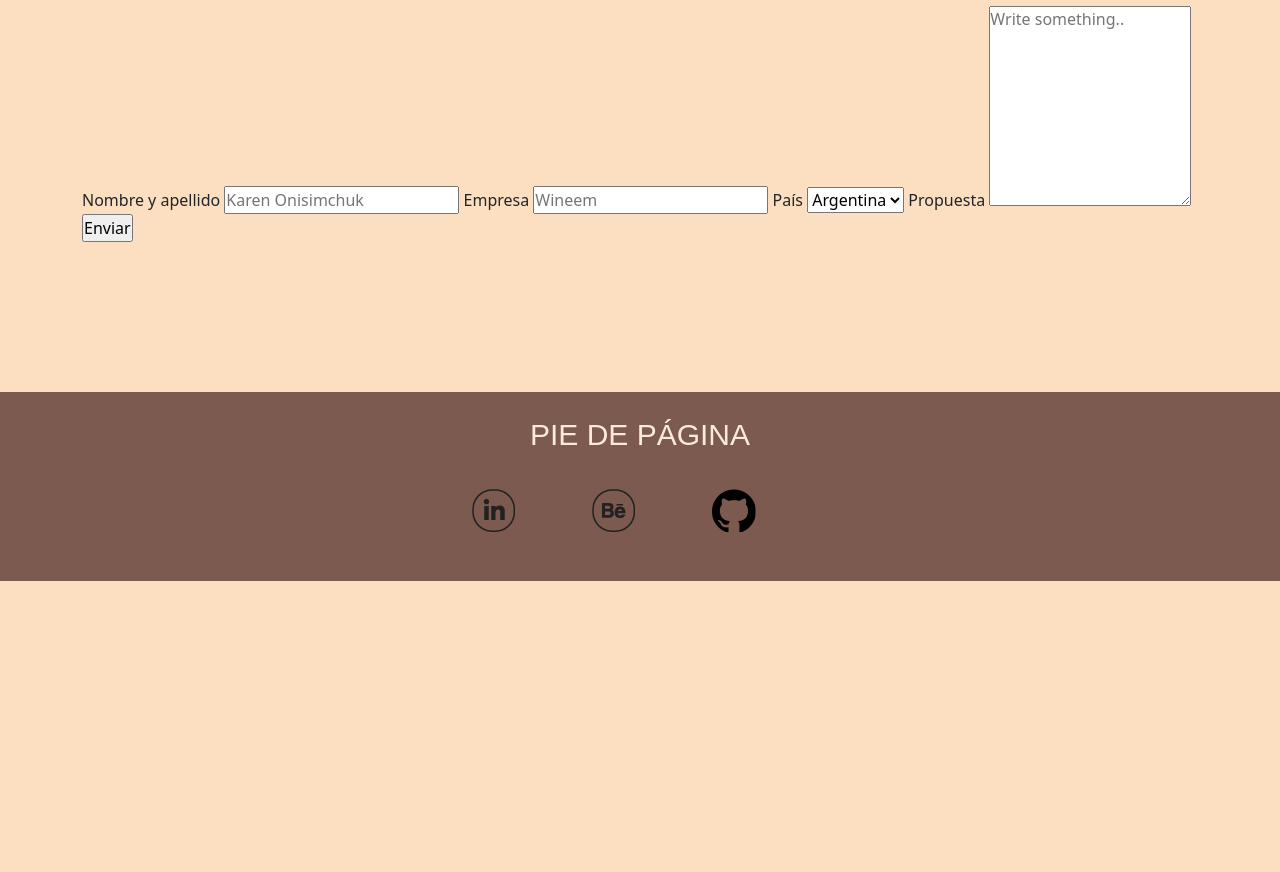
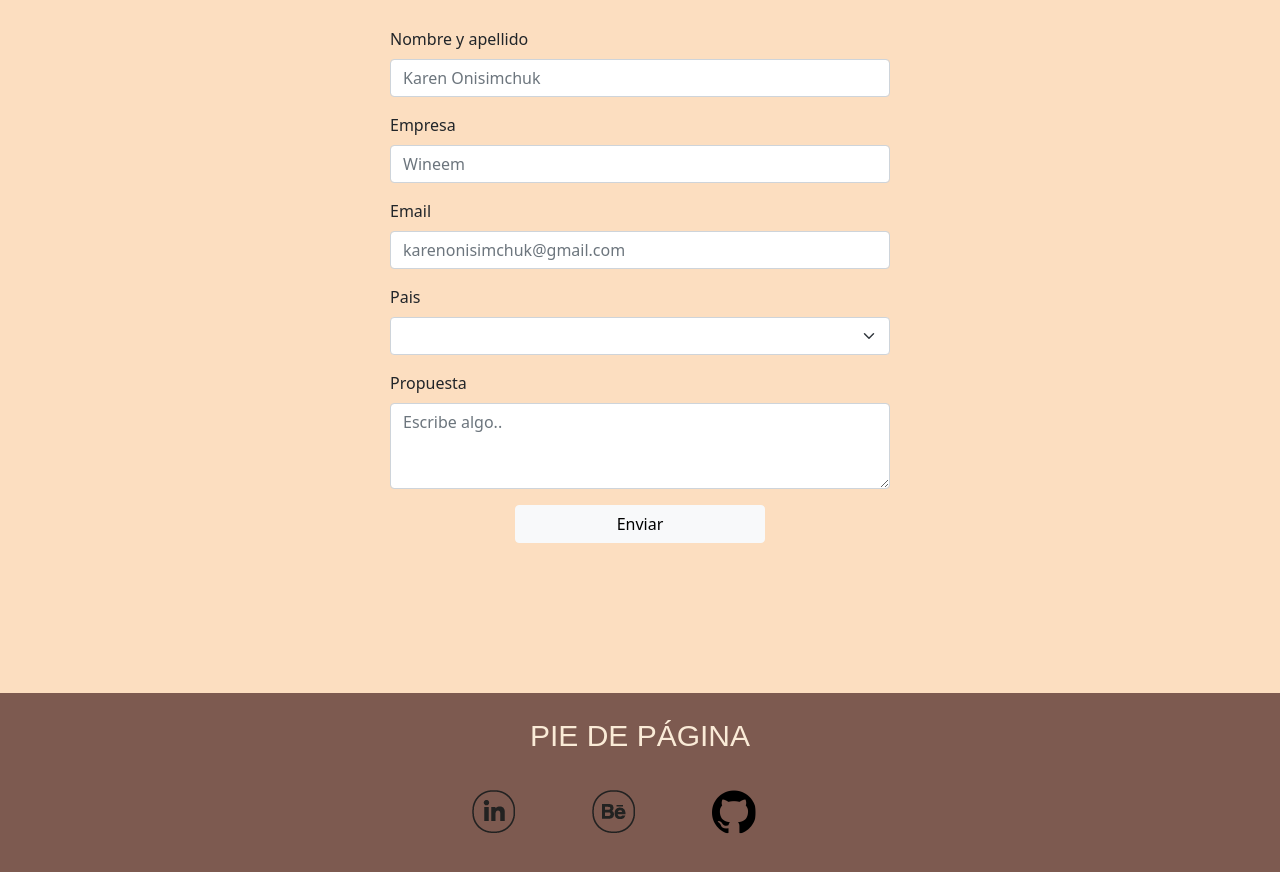
Before and after one commit to Karenonisimchuk/Git-Onisimchuk-coderhouse, a website: page secciones/contacto.html in a window 1280 px wide. Shown: the part 360-1232 px from the top of the page. Before the commit the page ends 941 px from the top, so only its background shows below. Drawn offline with nearby package versions, Linux system fonts and the light colour scheme; a web font is replaced by a local one.

```diff
--- a/secciones/contacto.html
+++ b/secciones/contacto.html
@@ -50,31 +50,49 @@
 
       <!-- INICIO BLOQUE-->
       <section>
-        <div class="row contactoMargen">
-         <img class="imagenPerfil w-25" src="../img/logo K_conta.png" alt="Logok">
+        <div class="contactoMargen">
+            <img class="imagenPerfil w-25" src="../img/logo K_conta.png" alt="Logok">
         </div>
       </section>
 
-    <div class="container">
-      <form action="/action_page.php">
-        <label for="fname">Nombre y apellido</label>
-        <input type="text" id="fname" name="firstname" placeholder="Karen Onisimchuk">
+      <section>
+        <div class="magenesCont">
 
-        <label for="lname">Empresa</label>
-        <input type="text" id="lname" name="lastname" placeholder="Wineem">
+          <div class="mb-3">
+            <label for="nombrelInput" class="form-label">Nombre y apellido</label>
+            <input type="email" class="form-control" id="nombrelInput" placeholder="Karen Onisimchuk">
+          </div>
 
-        <label for="country">País</label>
-        <select id="country" name="country">
-          <option value="australia">Argentina</option>
-          <option value="canada">EEUU</option>
-          <option value="usa">Mexico</option>
-        </select>
+          <div class="mb-3">
+            <label for="empresaInput" class="form-label">Empresa</label>
+            <input type="email" class="form-control" id="empresaInput" placeholder="Wineem" >
+          </div>
 
-        <label for="subject">Propuesta</label>
-        <textarea id="subject" name="subject" placeholder="Write something.." style="height:200px"></textarea>
+          <div class="mb-3">
+            <label for="emailInput" class="form-label">Email</label>
+            <input type="email" class="form-control" id="emailInput" placeholder="karenonisimchuk@gmail.com">
+          </div>
 
-        <input type="submit" value="Enviar">
-      </form>
+          <div class="mb-3">
+            <label for="paisInput" class="form-label">Pais</label>
+            <select class="form-select" aria-label="Default select example">
+              <option selected></option>
+              <option value="1">Argentina</option>
+              <option value="2">EEUU</option>
+              <option value="3">Mexico</option>
+            </select>
+          </div>
+
+          <div class="mb-3">
+            <label for="propuestaTextarea1" class="form-label">Propuesta</label>
+            <textarea class="form-control" id="propuestaTextarea1" rows="3" placeholder="Escribe algo.." ></textarea>
+          </div>
+
+          <div class="d-grid gap-2 col-6 mx-auto">
+            <button class="btn btn-light" type="button">Enviar</button>
+          </div>
+        </div>
+      </select>
     </div>
     <!-- FIN BLOQUE-->
 
@@ -84,16 +102,19 @@
         <h2 class="piedePag">PIE DE PÁGINA</h2>
         <div class="flexContainerFooter">
           <div>
-            <img class="imagenRedes" src="../img/REDES-IN_Mesa de trabajo 1.png" alt="Linkeding">
-            <a href="https://www.linkedin.com/in/karen-onisimchuk-b0551617b/" target="_blank"></a>
+            <a href="https://www.linkedin.com/in/karen-onisimchuk-b0551617b/" target="_blank">
+              <img class="imagenRedes" src="../img/REDES-IN_Mesa de trabajo 1.png" alt="Linkeding">
+            </a>
           </div>
           <div>
-            <img class="imagenRedes" src="../img/REDES-BE_Mesa de trabajo 1.png" alt="Behance">
-            <a href="https://www.behance.net/karenonisi43dc" target="_blank"></a>
+            <a href="https://www.behance.net/karenonisi43dc" target="_blank">
+              <img class="imagenRedes" src="../img/REDES-BE_Mesa de trabajo 1.png" alt="Behance">
+            </a>
           </div>
           <div>
-            <img class="imagenRedes" src="../img/REDES-GIT_Mesa de trabajo 1.png" alt="GitHub">
-            <a href="https://github.com/Karenonisimchuk" target="_blank"></a>
+            <a href="https://github.com/Karenonisimchuk" target="_blank">
+              <img class="imagenRedes" src="../img/REDES-GIT_Mesa de trabajo 1.png" alt="GitHub" href="https://github.com/Karenonisimchuk">
+            </a>
           </div>
         </div>
 
```
Also changed, not shown: index.html (+11 -6 lines), secciones/biografia.html (+9 -6 lines), secciones/blog.html (+9 -6 lines), secciones/porfolio.html (+9 -6 lines).
